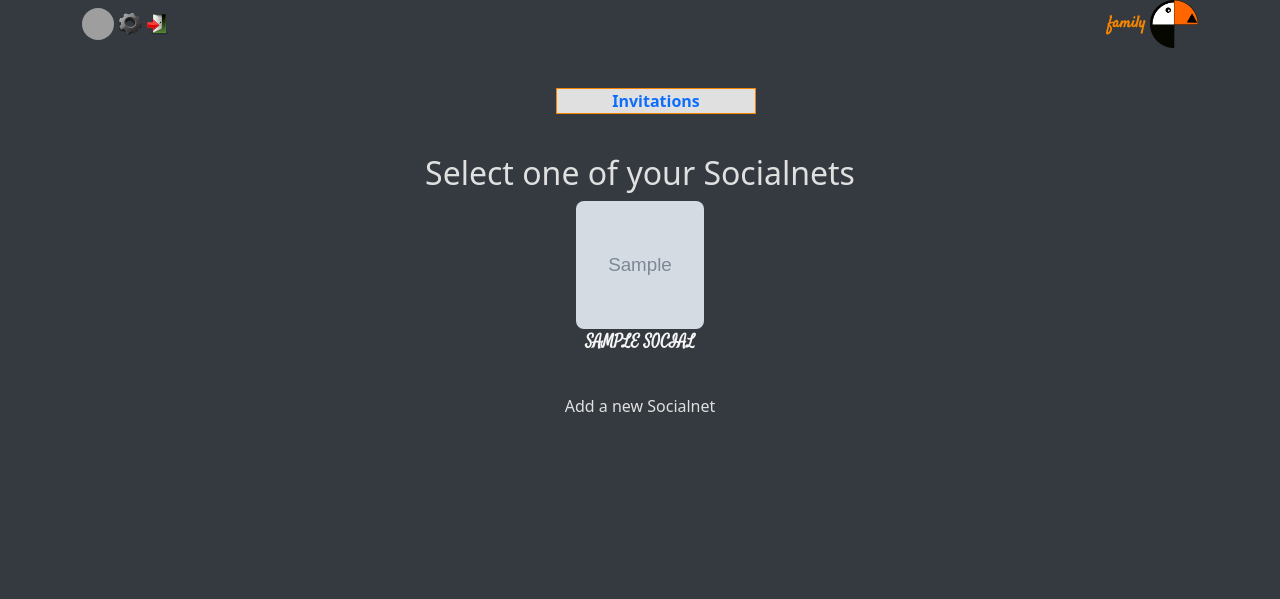
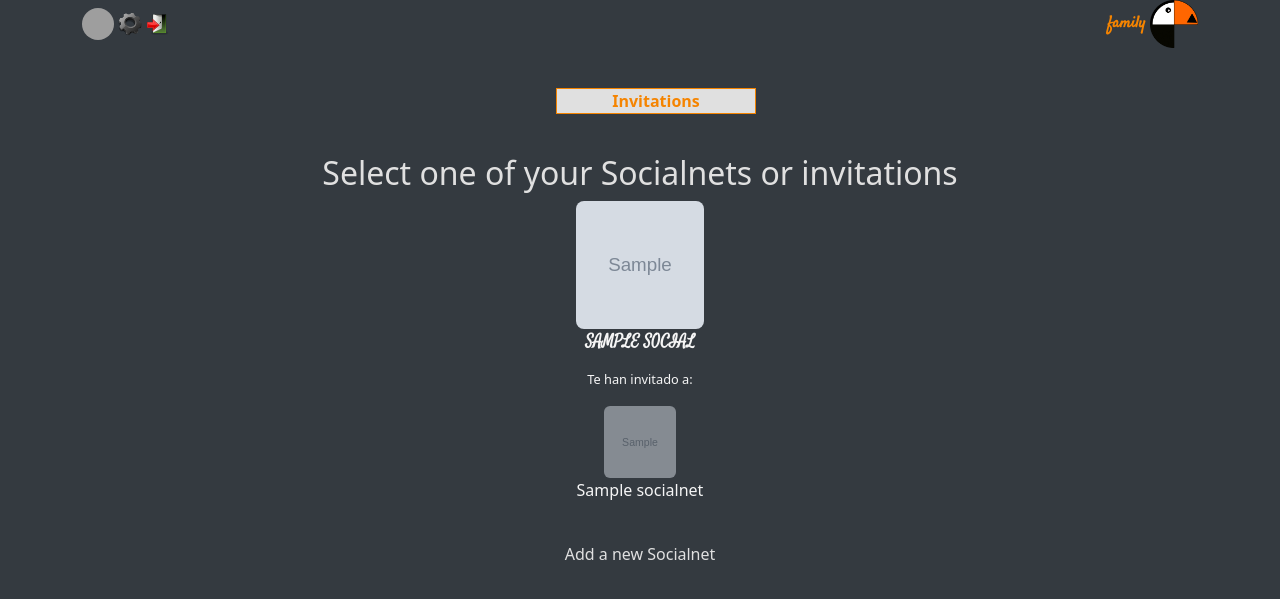
Before and after one commit to zyxyv/family, a Symfony app: template templates/social_net/index.html.twig in a window 1280 px wide. Shown: the top 599 px of the page. Run offline with Twig, Linux system fonts and the light colour scheme; the template is opened without the code that fills it: most values are stand-ins (such as "Sample title", 1, 10 or a date in 2020); grey boxes marked "Sample" are stand-in pictures; some libraries are stand-ins or nearby versions; grey boxes are pictures that could not be loaded.

Commit message:
Invitations in socialnetController

```diff
--- a/public/css/style.css
+++ b/public/css/style.css
@@ -22,16 +22,20 @@ INPUTS
 .inputGroup input{margin: .5rem 0;}
 .inputGroup button{border-radius: 0 16px 16px 0;}
 /*
+TEXTOS
+ */
+.low {text-transform:lowercase;}
+.upper {text-transform:uppercase;}
+.orange {color:#f58400;}
+.white {color:#e0e0e0;}
+.mini{font-size: 0.8rem;}
+/*
 ESPECIFICOS
  */
 .family {
     font-weight: bold;
     font-family: 'Satisfy', sans-serif;
 }
-.low {text-transform:lowercase;}
-.upper {text-transform:uppercase;}
-.orange {color:#f58400;}
-.white {color:#e0e0e0;}
 .transp {
     background-color:transparent;
     border:none
@@ -40,6 +44,12 @@ ESPECIFICOS
     width: 128px;
     height: 128px;
     border-radius: 8px;
+}
+.logoSmall {
+    width: 72px;
+    height: 72px;
+    border-radius: 6px;
+    opacity: 0.5;
 }
 .newSection {margin-top: 1.5rem;}
 .infinite {
@@ -57,5 +67,8 @@ ESPECIFICOS
     font-weight: bold;
     background-color: #e0e0e0;
 }
+.infinite li a {
+    color: #f58400;
+}
 .content {background-color:#e0e0e0;color: #343a40;}
 .content-text {font-size: 1.25em;}
--- a/public/js/socialnet.js
+++ b/public/js/socialnet.js
@@ -12,3 +12,18 @@ function getSocial(id) {
     }
   })
 }
+
+function invitationAcept(id) {
+  var Ruta = Routing.generate('invitationAcept');
+  var RutaRetorno = Routing.generate('default');
+  $.ajax({
+    type: "POST",
+    url: Ruta,
+    data: ({id: id}),
+    async: true,
+    dataType: "json",
+    success: function (data) {
+      console.log(data);
+    }
+  })
+}
--- a/templates/social_net/index.html.twig
+++ b/templates/social_net/index.html.twig
@@ -3,7 +3,7 @@
 {% block title %}SocialNet{% endblock %}
 
 {% block main %}
-    <div class="col-12 center newSection white"><h2>{% trans %}Select one of your Socialnets{% endtrans %}</h2></div>
+    <div class="col-12 center newSection white"><h2>{% trans %}Select one of your Socialnets or invitations{% endtrans %}</h2></div>
     <div class="container d-flex justify-content-center">
     {% for social in socials %}
         <div class="clicable">
@@ -11,6 +11,15 @@
                 <img class="logoMedium" src="{{ asset('img/socialnet/') }}{{ social.image }}" alt="socialnet">
             </button>
             <p class="nameSocial family center upper">{{ social.name }}</p>
+        </div>
+    {% endfor %}
+    </div>
+    <div class="container d-flex justify-content-center">
+    {% for invitation in invitations %}
+        <div class="col-xs-4 col-lg-3 text-center">
+        <p class="mini">{% trans %}Te han invitado a:{% endtrans %}</p>
+        <a onclick="invitationAcept({{ invitation.getSocialnet.id }})"><img class="logoSmall" src="{{ asset('img/socialnet/') }}{{ invitation.getSocialnet.image }}" alt="logoSocial">
+        <p>{{ invitation.getSocialnet.name }}</p></a>
         </div>
     {% endfor %}
     </div>
```
Also changed, not shown: src/Controller/SocialNetController.php (+26 -2 lines).
